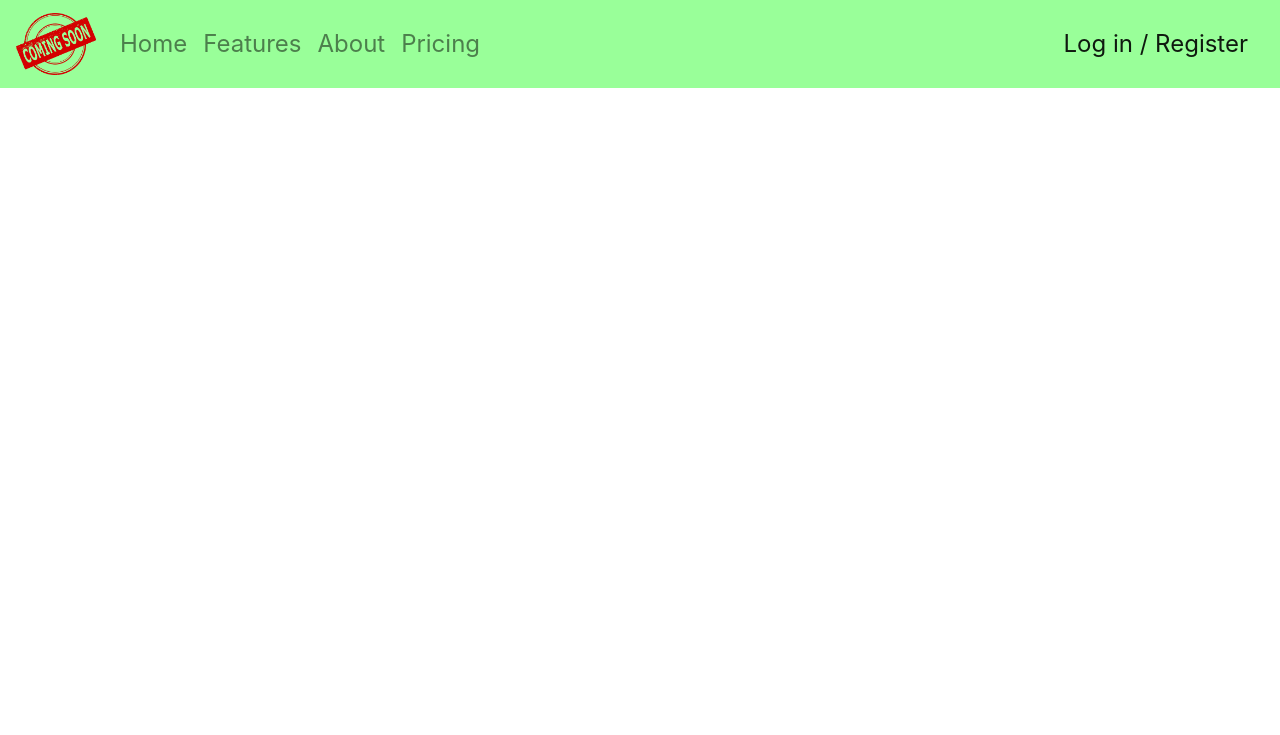
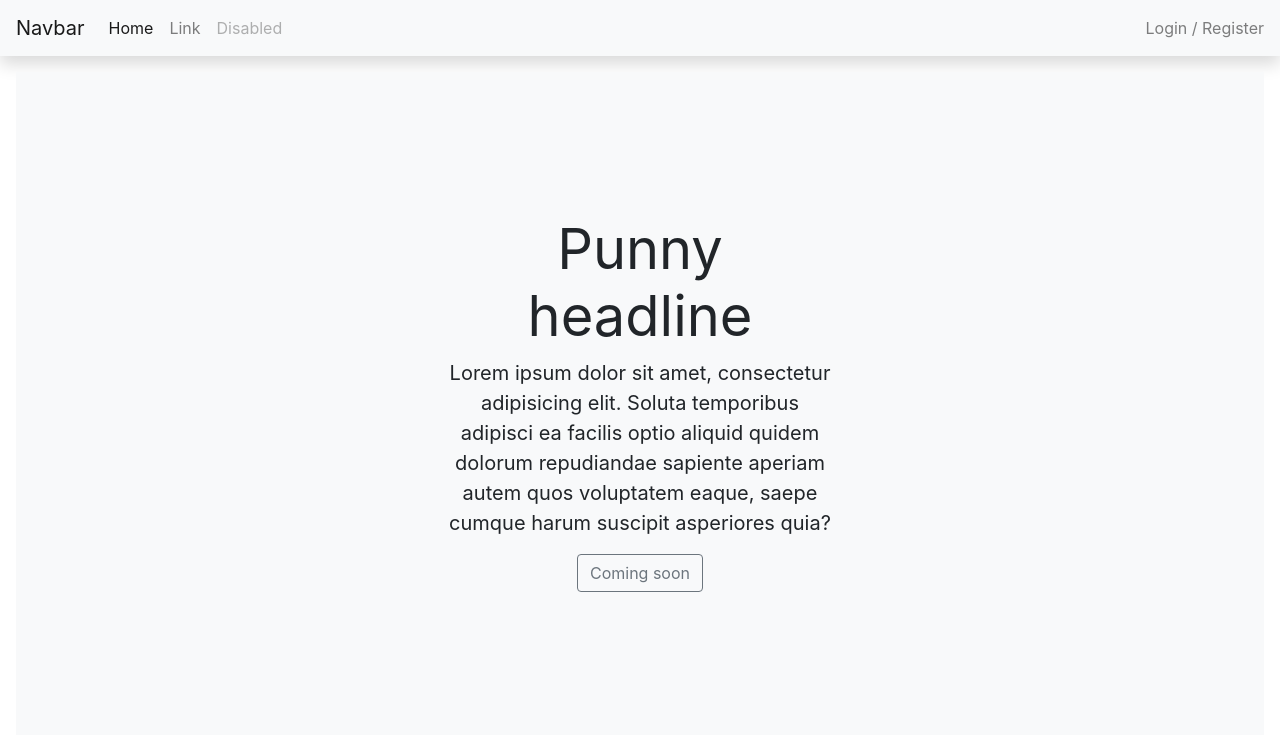
Before and after one commit to frobi73/cash, a PHP site: page /index.php in a window 1280 px wide. Shown: the top 735 px of the page. Run offline with PHP 8.4, Linux system fonts and the light colour scheme; some libraries are stand-ins or nearby versions.

Commit message:
ver 0.1.1

```diff
--- a/index.php
+++ b/index.php
@@ -5,14 +5,32 @@
     <meta name="viewport" content="width=device-width, initial-scale=1, shrink-to-fit=no">
     <link rel="stylesheet" href="https://stackpath.bootstrapcdn.com/bootstrap/4.3.1/css/bootstrap.min.css"
     integrity="sha384-ggOyR0iXCbMQv3Xipma34MD+dH/1fQ784/j6cY/iJTQUOhcWr7x9JvoRxT2MZw1T" crossorigin="anonymous">
-
+    <style>
+    .jumbotron
+    {
+      background-image: url(images/bg.png); background-size: 100% no-repeat center center fixed;
+      -webkit-background-size: cover;
+      -moz-background-size: cover;
+      -o-background-size: cover;
+      background-size: cover;
+      color:white;
+      height:400px;
+    }
+    </style>
     <title>fr-demo</title>
   </head>
   <body>
     <?php include("navbar.html") ?>
 
-
-
+<div class="position-relative overflow-hidden p-3 p-md-5 m-md-3 text-center bg-light">
+  <div class="col-md-5 p-lg-5 mx-auto my-5">
+    <h1 class="display-4 font-weight-normal">Punny headline</h1>
+    <p class="lead font-weight-normal">Lorem ipsum dolor sit amet, consectetur adipisicing elit. Soluta temporibus adipisci ea facilis optio aliquid quidem dolorum repudiandae sapiente aperiam autem quos voluptatem eaque, saepe cumque harum suscipit asperiores quia?</p>
+  <a class="btn btn-outline-secondary" href="#">Coming soon</a>
+  </div>
+  <div class="product-device shadow-sm d-none d-md-block"></div>
+  <div class="product-device product-device-2 shadow-sm d-none d-md-block"></div>
+</div>
 
 
 
--- a/navbar.html
+++ b/navbar.html
@@ -4,43 +4,48 @@
         <meta charset="UTF-8" collate="utf8_hungarian_ci">
         <meta name="viewport" content="width=device-width, initial-scale=1.0">
         <meta http-equiv="X-UA-Compatible" content="ie=edge">
-        <link rel="stylesheet" href="https://stackpath.bootstrapcdn.com/bootstrap/4.1.3/css/bootstrap.min.css" integrity="sha384-MCw98/SFnGE8fJT3GXwEOngsV7Zt27NXFoaoApmYm81iuXoPkFOJwJ8ERdknLPMO" crossorigin="anonymous">
          <title>cash</title>
 
+        <script src="https://code.jquery.com/jquery-3.3.1.slim.min.js" integrity="sha384-q8i/X+965DzO0rT7abK41JStQIAqVgRVzpbzo5smXKp4YfRvH+8abtTE1Pi6jizo" crossorigin="anonymous"></script>
+        <script src="https://cdnjs.cloudflare.com/ajax/libs/popper.js/1.14.3/umd/popper.min.js" integrity="sha384-ZMP7rVo3mIykV+2+9J3UJ46jBk0WLaUAdn689aCwoqbBJiSnjAK/l8WvCWPIPm49" crossorigin="anonymous"></script>
+        <script src="https://stackpath.bootstrapcdn.com/bootstrap/4.1.3/js/bootstrap.min.js" integrity="sha384-ChfqqxuZUCnJSK3+MXmPNIyE6ZbWh2IMqE241rYiqJxyMiZ6OW/JmZQ5stwEULTy" crossorigin="anonymous"></script>
+        <script type="text/javascript" src="Scripts/jquery-2.1.1.min.js"></script>
+        <script type="text/javascript" src="Scripts/bootstrap.min.js"></script>
+        <link rel="stylesheet" href="https://stackpath.bootstrapcdn.com/bootstrap/4.1.3/css/bootstrap.min.css" integrity="sha384-MCw98/SFnGE8fJT3GXwEOngsV7Zt27NXFoaoApmYm81iuXoPkFOJwJ8ERdknLPMO" crossorigin="anonymous">
+
+        <style>
+        nav
+        {
+            margin-bottom: 0px;
+        }
+        </style>
     </head>
 <body>
-        <nav class="navbar navbar-expand-lg navbar-light sticky-top " style="background-color: #99ff99; font-size: 150%;">
 
-            <a class="navbar-brand" href="#"><img src="images/sample_logo.png" width="80px"; ></a>
-            <button class="navbar-toggler" type="button" data-toggle="collapse" data-target="#navbarSupportedContent" aria-controls="navbarSupportedContent" aria-expanded="false" aria-label="Toggle navigation">
+        <nav class="navbar navbar-expand-lg navbar-light bg-light shadow">
+        <button class="navbar-toggler" type="button" data-toggle="collapse" data-target="#navbarTogglerDemo03" aria-controls="navbarTogglerDemo03" aria-expanded="false" aria-label="Toggle navigation">
           <span class="navbar-toggler-icon"></span>
         </button>
+        <a class="navbar-brand" href="#">Navbar</a>
 
-            <div class="collapse navbar-collapse" id="navbarSupportedContent">
-                <ul class="navbar-nav mr-auto">
-                <li class="nav-item ">
-                    <a class="nav-link" href="index.php">Home </a>
+        <div class="collapse navbar-collapse" id="navbarTogglerDemo03">
+          <ul class="navbar-nav mr-auto mt-2 mt-lg-0">
+            <li class="nav-item active">
+              <a class="nav-link" href="#">Home <span class="sr-only">(current)</span></a>
             </li>
             <li class="nav-item">
-                    <a class="nav-link" href="">Features</a>
+              <a class="nav-link" href="#">Link</a>
             </li>
             <li class="nav-item">
-                    <a class="nav-link" href="">About</a>
-                </li>
-                <li class="nav-item">
-                    <a class="nav-link" href="">Pricing</a>
+              <a class="nav-link disabled" href="#" tabindex="-1" aria-disabled="true">Disabled</a>
             </li>
           </ul>
           <span class="navbar-text">
-                    <a class="nav-link" href="">Log in / Register</a>
+               Login / Register
               </span>
         </div>
       </nav>
 
 
-    <script src="https://code.jquery.com/jquery-3.3.1.slim.min.js" integrity="sha384-q8i/X+965DzO0rT7abK41JStQIAqVgRVzpbzo5smXKp4YfRvH+8abtTE1Pi6jizo" crossorigin="anonymous"></script>
-    <script src="https://cdnjs.cloudflare.com/ajax/libs/popper.js/1.14.3/umd/popper.min.js" integrity="sha384-ZMP7rVo3mIykV+2+9J3UJ46jBk0WLaUAdn689aCwoqbBJiSnjAK/l8WvCWPIPm49" crossorigin="anonymous"></script>
-    <script src="https://stackpath.bootstrapcdn.com/bootstrap/4.1.3/js/bootstrap.min.js" integrity="sha384-ChfqqxuZUCnJSK3+MXmPNIyE6ZbWh2IMqE241rYiqJxyMiZ6OW/JmZQ5stwEULTy" crossorigin="anonymous"></script>
-
 </body>
 </html>
```
Also changed, not shown: images/bg.png (added). Lines whose indentation alone changed are shown as unchanged.
